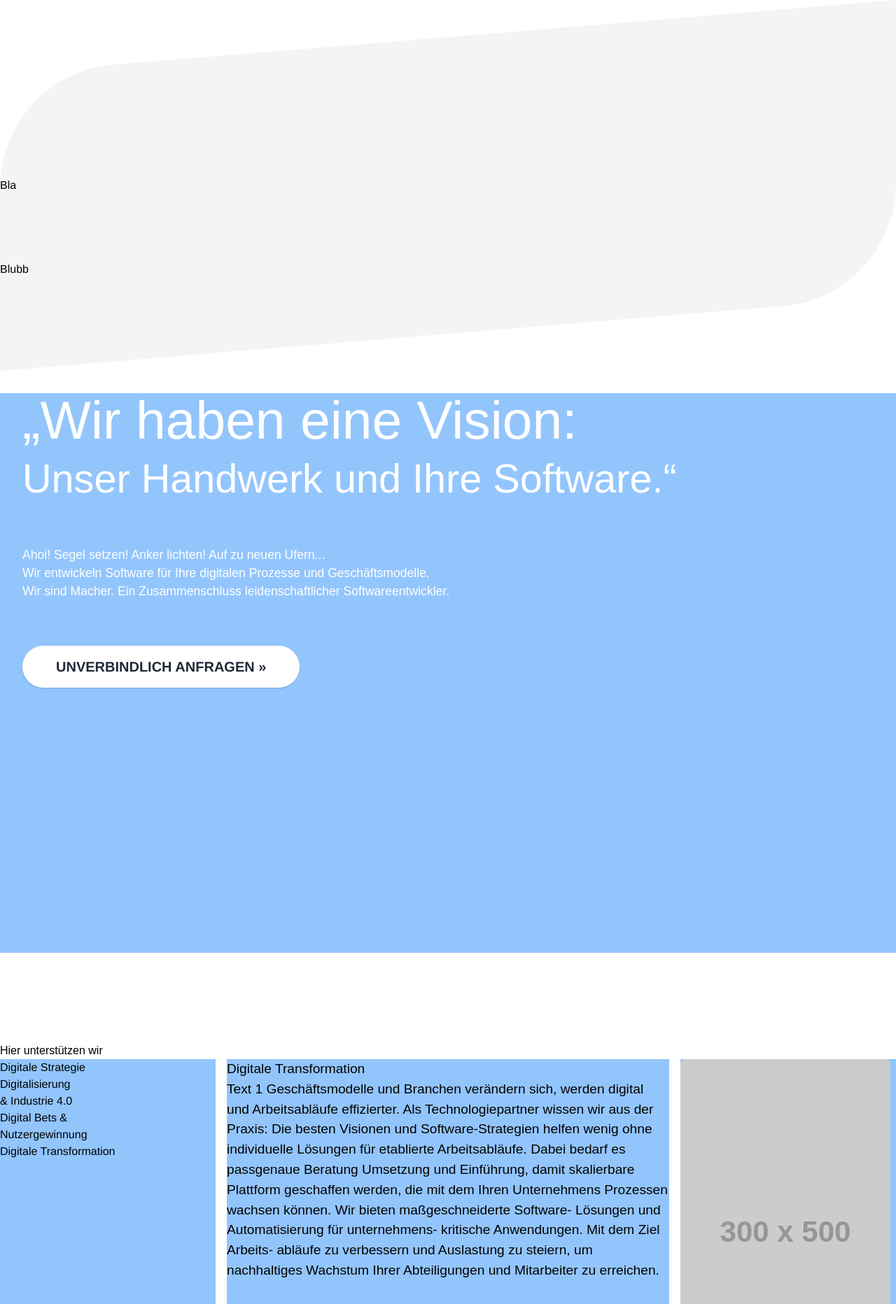
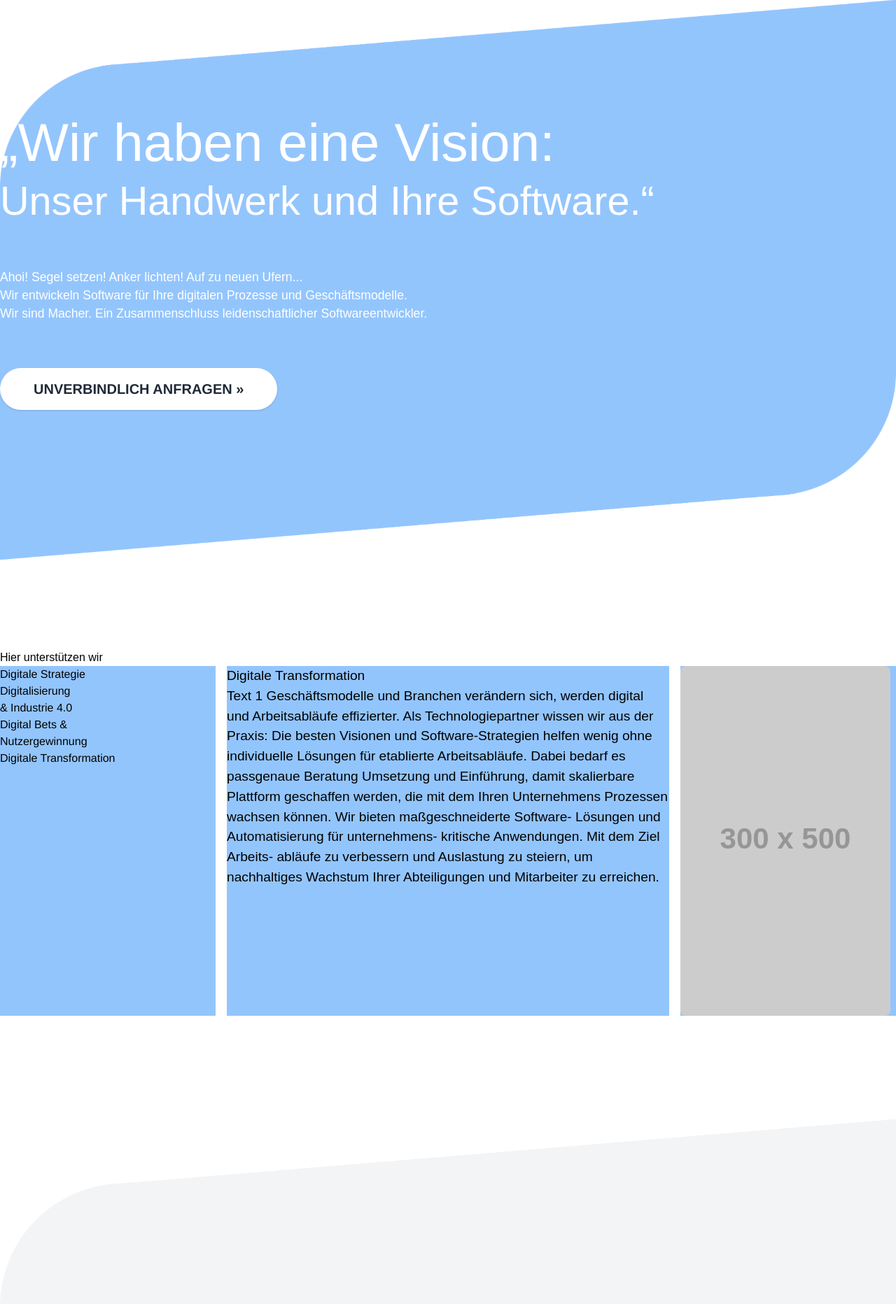
Before and after one commit to DarioDomiDE/Softwerkstatt.io, a Vue app: page / in a window 1280 px wide. Shown: the part 800-2664 px from the top of the page at 70% size. Built offline with nearby package versions, Linux system fonts and the light colour scheme.

Commit message:
added curved subcomponent

```diff
--- a/src/App.vue
+++ b/src/App.vue
@@ -1,6 +1,5 @@
 <template>
   <Welcome />
-  <Curved />
   <Intro />
   <Services3 />
   <Solutions />
@@ -13,7 +12,6 @@
 
 <script>
 import Welcome from './components/Welcome.vue'
-import Curved from './components/Curved.vue'
 import Intro from './components/Intro.vue'
 import Services3 from './components/Services3.vue'
 import Solutions from './components/Solutions.vue'
@@ -27,7 +25,6 @@ export default {
   name: 'App',
   components: {
     Welcome,
-    Curved,
     Intro,
     Services3,
     Solutions,
--- a/src/components/Curved.vue
+++ b/src/components/Curved.vue
@@ -1,11 +1,10 @@
 <template>
-  <section class="bg-gray-100 myborder-container" v-bind:style="{padding: Math.floor(wantHeight / 2) + 'px 0'}">
+  <section class="h-screen bg-gray-100 myborder-container" v-bind:style="{padding: Math.floor(wantHeight / 2) + 'px 0'}">
     <div class="myborder myborder-top" v-bind:style="{ height: wantHeight + 'px' }"></div>
     <div class="myborder-content">
-      <!-- ToDo insert Content here -->
-      Text<br /><br /><br /><br /><br />Bla<br /><br /><br /><br /><br />Blubb
+      <slot>Content here</slot>
     </div>
-    <div class="myborder myborder-bottom" v-bind:style="{ height: wantHeight + 'px' }"></div>
+    <div class="myborder myborder-bottom" v-if="!skipBorderTop" v-bind:style="{ height: wantHeight + 'px' }"></div>
   </section>
 </template>
 
@@ -17,7 +16,8 @@ export default {
       windowHeight: window.innerHeight,
       windowWidth: window.innerWidth,
       aspectRatio: -1,
-      wantHeight: 0
+      wantHeight: 0,
+      skipBorderTop: false
     }
   },
   methods: {
--- a/src/components/Intro.vue
+++ b/src/components/Intro.vue
@@ -1,5 +1,5 @@
 <template>
-  <div class="px-4 md:px-8 bg-blue-300 h-screen">
+  <curved class="bg-blue-300">
     <div class="container mx-auto text-white">
       <h1 class="mt-8">„Wir haben eine Vision:<br /><span class="smaller">Unser Handwerk und Ihre Software.“</span></h1>
       <p class="my-16">Ahoi! Segel setzen! Anker lichten! Auf zu neuen Ufern...<br />
@@ -7,11 +7,17 @@
         Wir sind Macher. Ein Zusammenschluss leidenschaftlicher Softwareentwickler.</p>
       <a class="bg-white hover:bg-blue-200 rounded-full shadow font-semibold px-12 py-4 inline-block transition duration-500 ease-in-out text-xl text-gray-800" href="#">UNVERBINDLICH ANFRAGEN &raquo;</a>
     </div>
-  </div>
+  </curved>
 </template>
 
+
 <script>
+import Curved from './Curved.vue'
 export default {
+  name: 'Intro',
+  components: {
+    Curved
+  }
 }
 </script>
 
--- a/src/components/Services6.vue
+++ b/src/components/Services6.vue
@@ -1,5 +1,5 @@
 <template>
-  <section class="h-screen bg-gray-100">
+  <curved class="bg-blue-100">
     <div class="container pt-32 pb-32">
       <div class="">
         <h4>Leistungen</h4>
@@ -34,11 +34,16 @@
         </article>
       </div>
     </div>
-  </section>
+  </curved>
 </template>
 
 <script>
+import Curved from './Curved.vue'
 export default {
+  name: 'Solutions',
+  components: {
+    Curved
+  }
 }
 </script>
 
--- a/src/components/Solutions.vue
+++ b/src/components/Solutions.vue
@@ -1,13 +1,18 @@
 <template>
-  <div class="bg-gray-100">
+  <curved v-bind:skipBorderTop="true">
     <div class="container pt-32 pb-32">
       <img class="mx-auto" src="./../assets/img/how_to.png" alt="">
     </div>
-  </div>
+  </curved>
 </template>
 
 <script>
+import Curved from './Curved.vue'
 export default {
+  name: 'Solutions',
+  components: {
+    Curved
+  }
 }
 </script>
 
```
